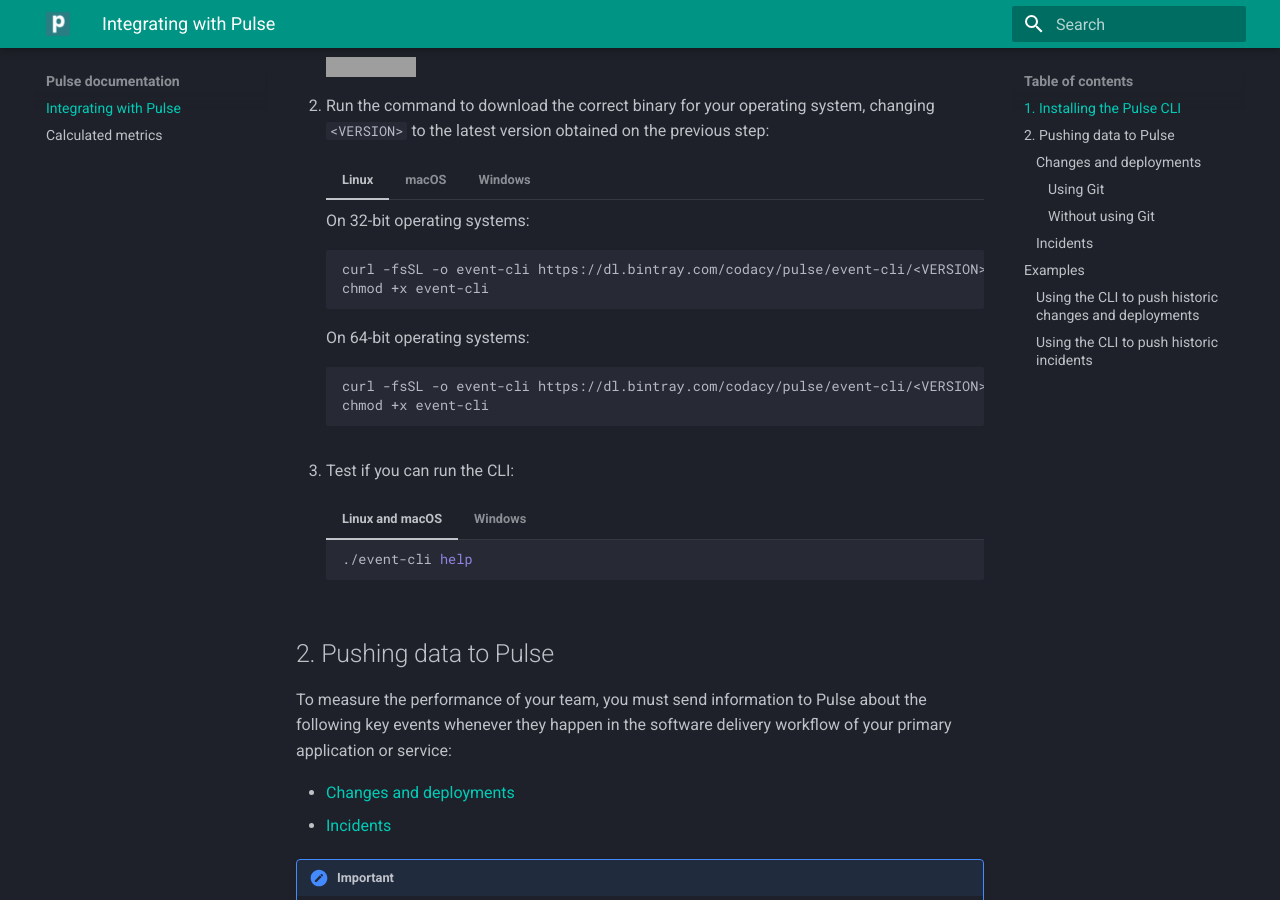
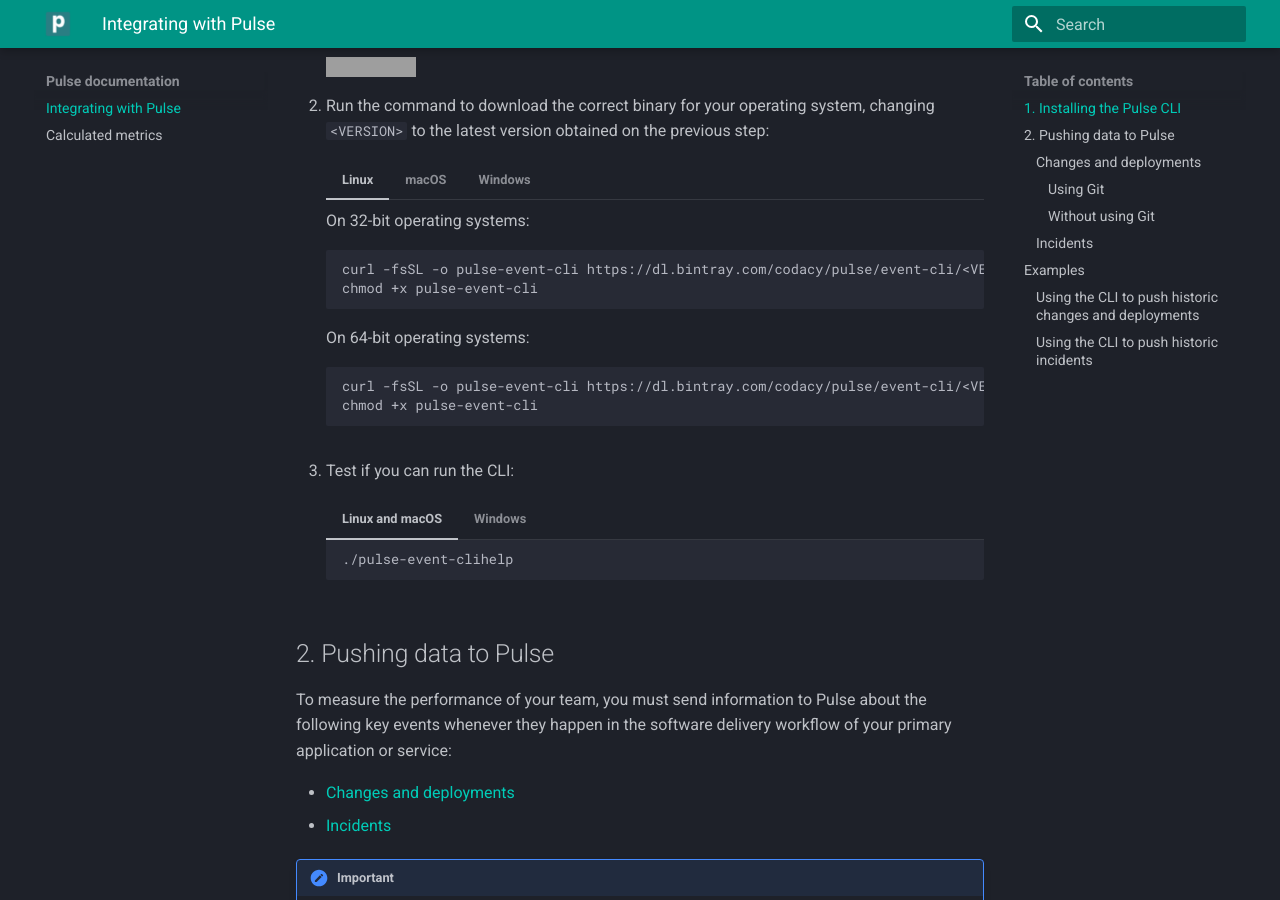
Before and after one commit to codacy/pulse-user-docs, an MkDocs documentation site: the page built from docs/index.md, in a window 1280 px wide and 900 px high, scrolled down 796 px. Built offline with MkDocs 1.6.1 and Material for MkDocs 9.7.7, drawn with Linux system fonts in a browser that asks for light colours; some of the changed text lies outside the part shown; grey boxes are pictures that could not be loaded.

Commit message:
doc: Update cli name

````diff
--- a/docs/index.md
+++ b/docs/index.md
@@ -27,41 +27,41 @@
         On 32-bit operating systems:
 
         ```sh
-        curl -fsSL -o event-cli https://dl.bintray.com/codacy/pulse/event-cli/<VERSION>/pulse-event-cli_linux_386/pulse-event-cli && \
-        chmod +x event-cli
+        curl -fsSL -o pulse-event-cli https://dl.bintray.com/codacy/pulse/event-cli/<VERSION>/pulse-event-cli_linux_386/pulse-event-cli && \
+        chmod +x pulse-event-cli
         ```
 
         On 64-bit operating systems:
 
         ```sh
-        curl -fsSL -o event-cli https://dl.bintray.com/codacy/pulse/event-cli/<VERSION>/pulse-event-cli_linux_amd64/pulse-event-cli && \
-        chmod +x event-cli
+        curl -fsSL -o pulse-event-cli https://dl.bintray.com/codacy/pulse/event-cli/<VERSION>/pulse-event-cli_linux_amd64/pulse-event-cli && \
+        chmod +x pulse-event-cli
         ```
 
     === "macOS"
         ```sh
-        curl -fsSL -o event-cli https://dl.bintray.com/codacy/pulse/event-cli/<VERSION>/pulse-event-cli_darwin_amd64/pulse-event-cli && \
-        chmod +x event-cli
+        curl -fsSL -o pulse-event-cli https://dl.bintray.com/codacy/pulse/event-cli/<VERSION>/pulse-event-cli_darwin_amd64/pulse-event-cli && \
+        chmod +x pulse-event-cli
         ```
 
     === "Windows"
         On 32-bit operating systems:
 
         ```
-        curl -fsSL -o event-cli.exe https://dl.bintray.com/codacy/pulse/event-cli/<VERSION>/pulse-event-cli_windows_386/pulse-event-cli.exe
+        curl -fsSL -o pulse-event-cli.exe https://dl.bintray.com/codacy/pulse/event-cli/<VERSION>/pulse-event-cli_windows_386/pulse-event-cli.exe
         ```
 
         On 64-bit operating systems:
 
         ```
-        curl -fsSL -o event-cli.exe https://dl.bintray.com/codacy/pulse/event-cli/<VERSION>/pulse-event-cli_windows_amd64/pulse-event-cli.exe
+        curl -fsSL -o pulse-event-cli.exe https://dl.bintray.com/codacy/pulse/event-cli/<VERSION>/pulse-event-cli_windows_amd64/pulse-event-cli.exe
         ```
 
 1.  Test if you can run the CLI:
 
     === "Linux and macOS"
         ```sh
-        ./event-cli help
+        ./pulse-event-clihelp
         ```
 
     === "Windows"
@@ -104,7 +104,7 @@
     ```sh
     git clone <Git repository URL>
     cd <local Git repository directory>
-    ./event-cli push git deployment \
+    ./pulse-event-clipush git deployment \
         --api-key "<API key>" \
         --previous-deployment-ref "<previous deployment ref>" \
         --identifier "<deployment identifier>" \
@@ -141,7 +141,7 @@
 
     === "Linux and macOS"
         ```sh
-        ./event-cli push change \
+        ./pulse-event-clipush change \
             --api-key "<API key>" \
             --identifier "<change identifier>" \
             --timestamp "$(date +%s)"
@@ -167,7 +167,7 @@
 
     === "Linux and macOS"
         ```sh
-        ./event-cli push deployment \
+        ./pulse-event-clipush deployment \
             --api-key "<API key>" \
             --identifier "<deployment identifier>" \
             --timestamp "$(date +%s)" \
@@ -206,7 +206,7 @@
 
 === "Linux and macOS"
     ```sh
-    ./event-cli push incident \
+    ./pulse-event-clipush incident \
         --api-key "<API key>" \
         --identifier "<incident identifier>" \
         --timestampCreated "<timestampCreated>" \
@@ -278,7 +278,7 @@
         if [ ${#deployment_changes[@]} -gt 0 ]
         then
             echo "Pushing deployment ${deployment_id} with changes [${deployment_changes[@]}]"
-            ./event-cli push deployment \
+            ./pulse-event-clipush deployment \
                 --api-key "${CREDENTIALS}" \
                 --identifier "${deployment_id}" \
                 --timestamp "${deployment_date}" \
@@ -289,7 +289,7 @@
                 deployment_change_date=$(git log --format="%at" ${deployment_change} --max-count=1)
 
                 echo "Pushing changes ${deployment_change} with date ${deployment_change_date}"
-                ./event-cli push change \
+                ./pulse-event-clipush change \
                     --api-key "${CREDENTIALS}" \
                     --identifier "${deployment_change}" \
                     --timestamp "${deployment_change_date}"
````
